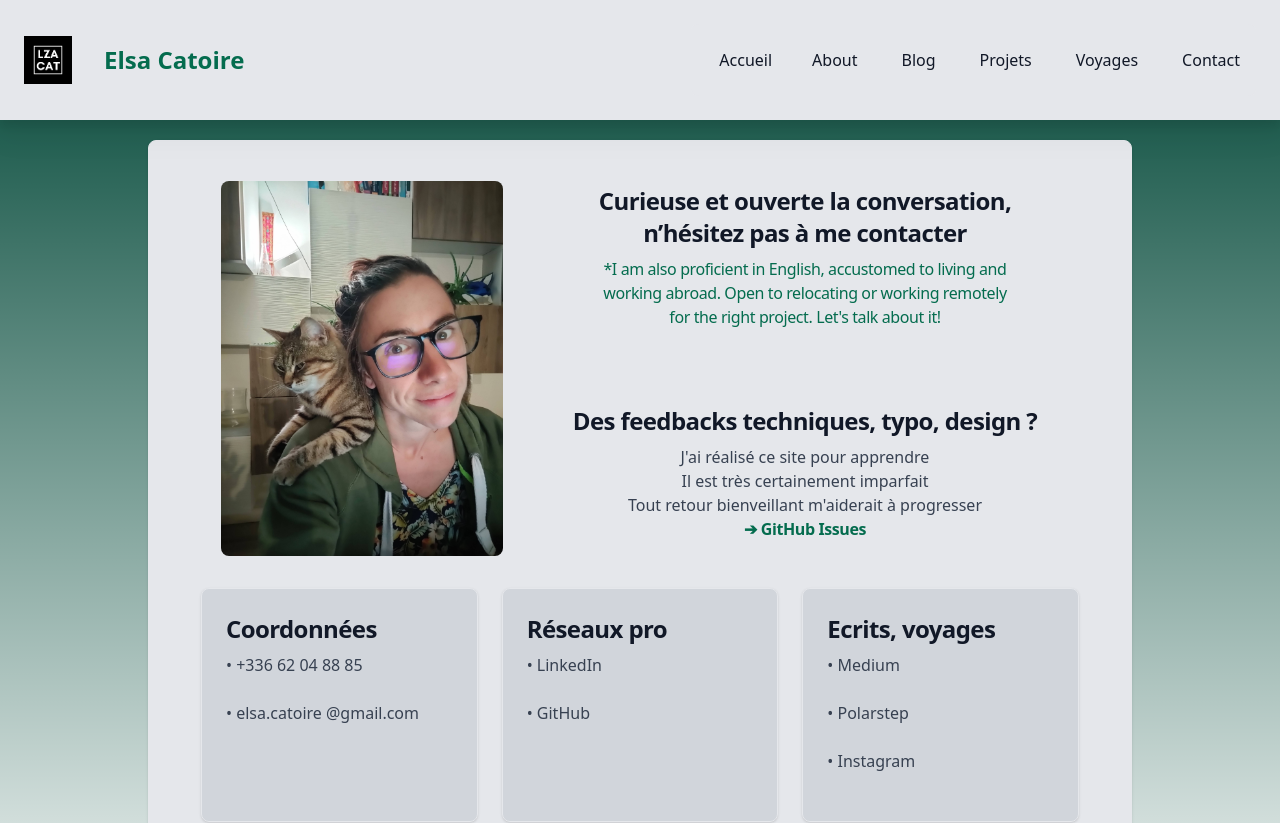
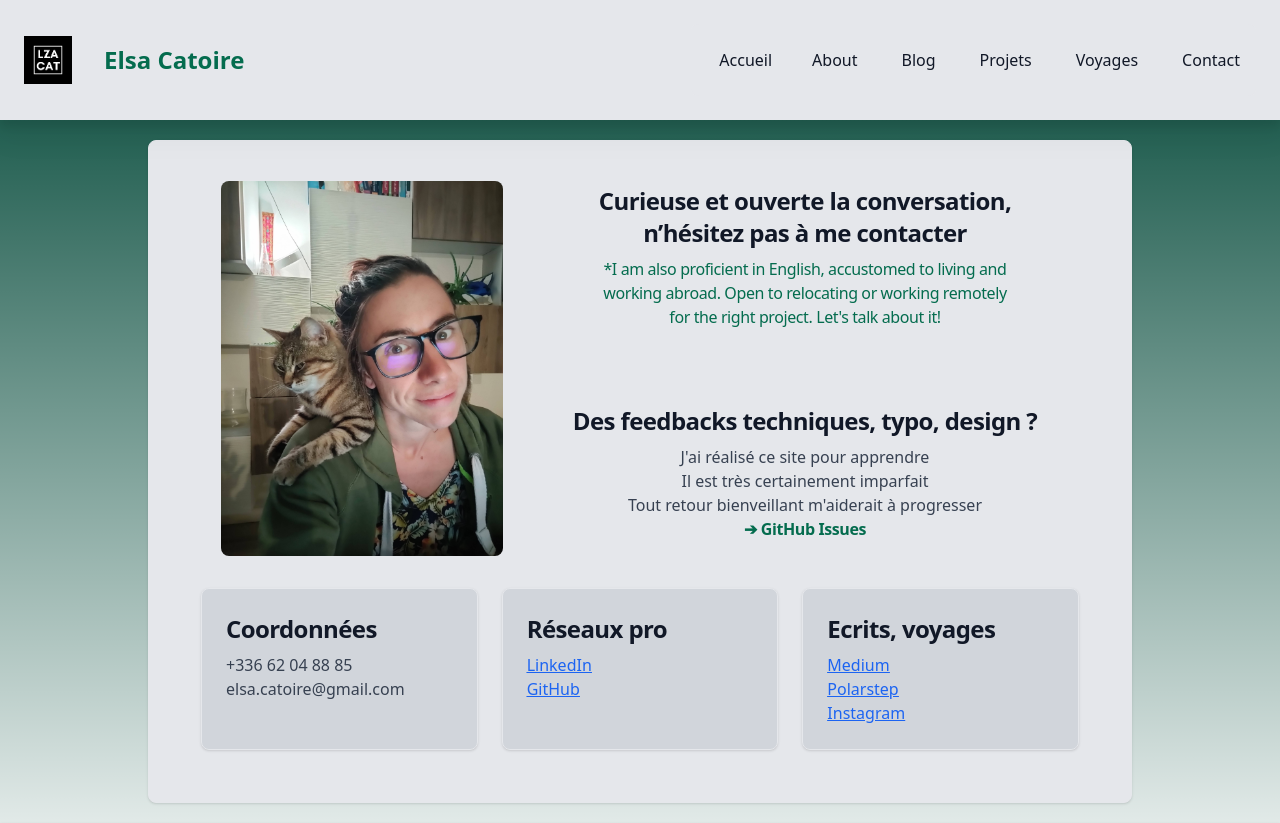
Before and after one commit to elsacatoire/blog-next, a Next.js app: page /contact in a window 1280 px wide. Shown: the top 823 px of the page. Built offline with nearby package versions, Linux system fonts and the light colour scheme.

Commit message:
refcator box contact with ternair for links ;)

```diff
--- a/app/components/TextBoxEmphase.tsx
+++ b/app/components/TextBoxEmphase.tsx
@@ -1,10 +1,16 @@
+import Link from "next/link";
 import React from "react";
-
+type LinkItem = {
+    text: string;
+    href: string;
+};
 type TextBoxProps = {
     title: string;
-    items: string[];
+    items: (string | LinkItem)[];
     style: string;
 };
+
+
 
 const TextBoxEmphase = ({ title, items, style }: TextBoxProps) => {
     return (
@@ -13,7 +19,15 @@ const TextBoxEmphase = ({ title, items, style }: TextBoxProps) => {
                 <h5 className="mb-2 text-2xl font-bold tracking-tight text-gray-900 dark:text-white">{title}</h5>
                 {items.map((item, index) => (
                     <p key={index} className="font-normal text-gray-700 dark:text-gray-400">
-                        {item}
+                        {typeof item === 'string' ? (
+                            item
+                        ) : (
+                            <div className="underline text-blue-600 hover:text-blue-800 visited:text-purple-600">
+                                <Link href={item.href} target="_blank" rel="noopener noreferrer">
+                                    {item.text}
+                                </Link>
+                            </div>
+                        )}
                     </p>
                 ))}
             </div>
--- a/app/contact/page.tsx
+++ b/app/contact/page.tsx
@@ -1,5 +1,6 @@
 import Link from "next/link"
 import Image from "next/image"
+import TextBoxEmphase from "../components/TextBoxEmphase"
 
 export default function Contact() {
     return (
@@ -44,42 +45,29 @@ export default function Contact() {
                 </div>
 
                 <div className="justify-center flex flex-wrap mt-5">
-                    <div className="w-full md:w-1/3 md:order-1 p-3">
-                        <div className="h-full max-w-sm p-6 mx-auto  bg-gray-300 border border-gray-200 rounded-lg shadow dark:bg-gray-800 dark:border-gray-700 dark:hover:bg-gray-700">
-                            <h5 className="mb-2 text-2xl font-bold tracking-tight text-gray-900 dark:text-white">Coordonnées</h5>
-                            <p className="font-normal text-gray-700 dark:text-gray-400">&#x2022; +336 62 04 88 85</p>
-                            <br />
-                            <p className="font-normal text-gray-700 dark:text-gray-400">&#x2022; elsa.catoire @gmail.com</p>
-                        </div>
-                    </div>
-                    <div className="w-full md:w-1/3 md:order-2 p-3">
-                        <div className="h-full max-w-sm p-6 mx-auto  bg-gray-300 border border-gray-200 rounded-lg shadow dark:bg-gray-800 dark:border-gray-700 dark:hover:bg-gray-700">
-                            <h5 className="mb-2 text-2xl font-bold tracking-tight text-gray-900 dark:text-white">Réseaux pro</h5>
-                            <Link href="https://www.linkedin.com/in/elsa-catoire-11402753/" className="mr-5 hover:underline md:mr-10" target="_blank" rel="noopener noreferrer">
-                                <p className="font-normal text-gray-700 dark:text-gray-400">&#x2022; LinkedIn</p>
-                            </Link>
-                            <Link href="https://github.com/elsacatoire" className="mr-5 hover:underline md:mr-10" target="_blank" rel="noopener noreferrer">
-                                <p className="font-normal text-gray-700 dark:text-gray-400">&#x2022; GitHub</p>
-                            </Link>
-                        </div>
-                    </div>
-
-                    <div className="w-full md:w-1/3 md:order-3 p-3">
-                        <div className="h-full max-w-sm p-6 mx-auto bg-gray-300 border border-gray-200 rounded-lg shadow dark:bg-gray-800 dark:border-gray-700 dark:hover:bg-gray-700">
-                            <h5 className="mb-2 text-2xl font-bold tracking-tight text-gray-900 dark:text-white">Ecrits, voyages</h5>
-                            <Link href="https://medium.com/@elsa.catoire" className="mr-5 hover:underline md:mr-10" target="_blank" rel="noopener noreferrer">
-                                <p className="font-normal text-gray-700 dark:text-gray-400">&#x2022; Medium</p>
-                            </Link>
-                            <Link href="https://www.polarsteps.com/ElsaCatoire" className="mr-5 hover:underline md:mr-10" target="_blank" rel="noopener noreferrer">
-                                <p className="font-normal text-gray-700 dark:text-gray-400">&#x2022; Polarstep</p>
-                            </Link>
-                            <Link href="https://www.instagram.com/elsa_des_bois/" className="mr-5 hover:underline md:mr-10" target="_blank" rel="noopener noreferrer">
-                                <p className="font-normal text-gray-700 dark:text-gray-400">&#x2022; Instagram</p>
-                            </Link>
-                        </div>
-                    </div>
+                    <TextBoxEmphase
+                        title="Coordonnées"
+                        items={["+336 62 04 88 85", "elsa.catoire@gmail.com"]}
+                        style="w-full md:w-1/3 md:order-1 p-3"
+                    />
+                    <TextBoxEmphase
+                        title="Réseaux pro"
+                        items={[
+                            { text: "LinkedIn", href: "https://www.linkedin.com/in/elsa-catoire-11402753/" },
+                            { text: "GitHub", href: "https://github.com/elsacatoire" },
+                        ]}
+                        style="w-full md:w-1/3 md:order-2 p-3"
+                    />
+                    <TextBoxEmphase
+                        title="Ecrits, voyages"
+                        items={[
+                            { text: "Medium", href: "https://medium.com/@elsa.catoire" },
+                            { text: "Polarstep", href: "https://www.polarsteps.com/ElsaCatoire" },
+                            { text: "Instagram", href: "https://www.instagram.com/elsa_des_bois/" },
+                        ]}
+                        style="w-full md:w-1/3 md:order-3 p-3"
+                    />
                 </div>
-
             </div>
         </main>
     )
```
